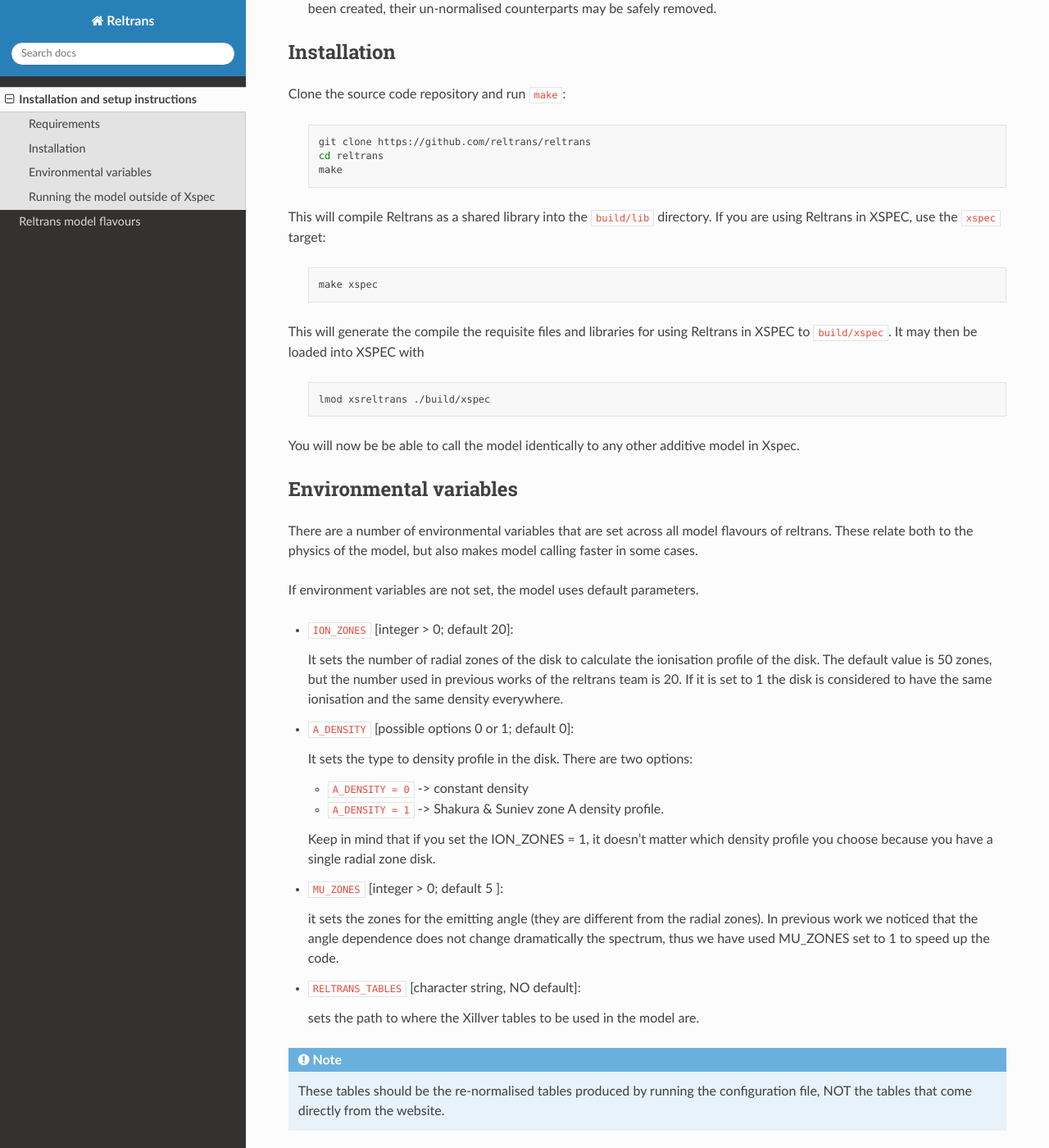
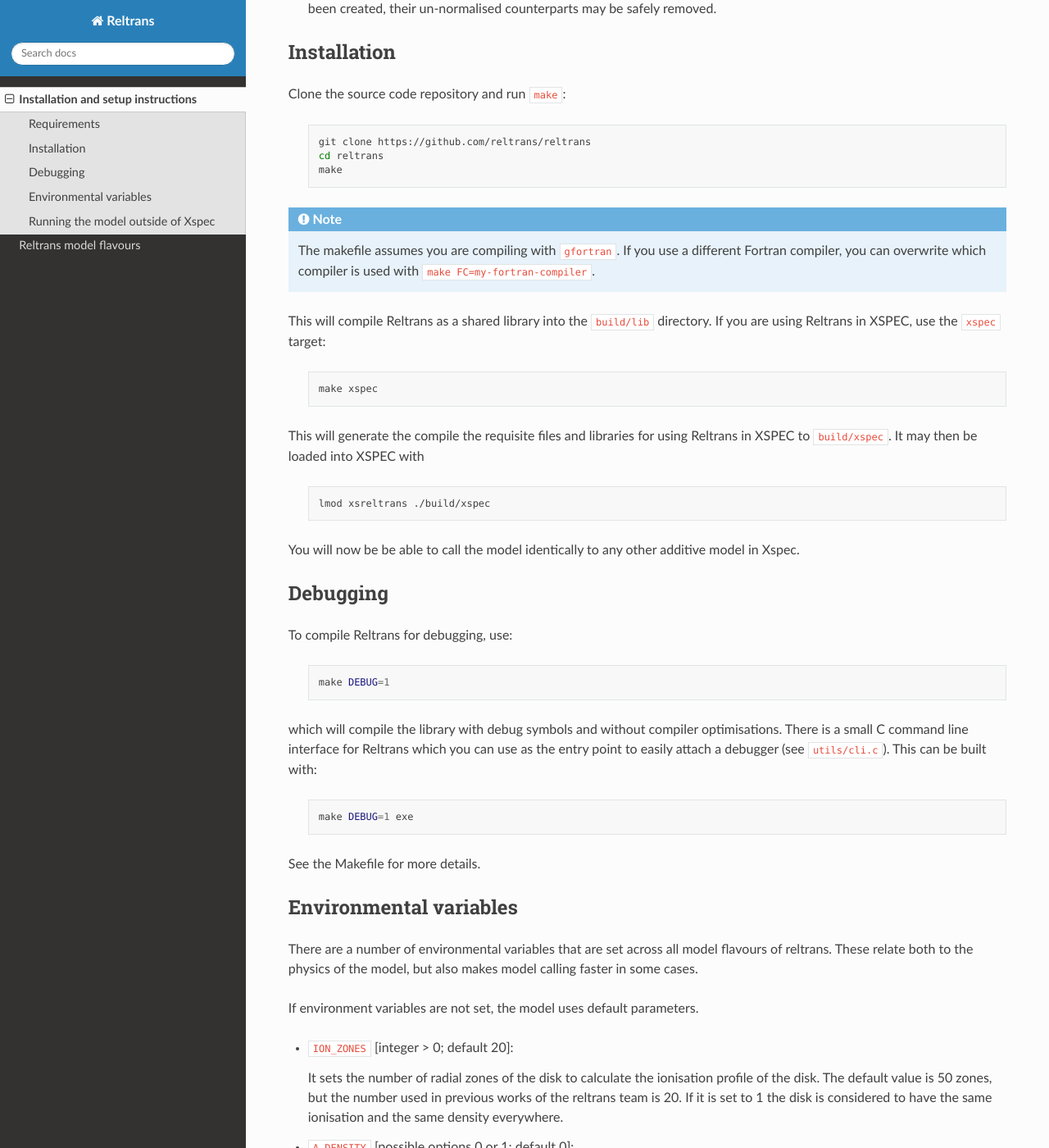
Before and after one commit to reltrans/reltransDocs, a Sphinx documentation site: the page built from source/installation.rst, in a window 1280 px wide and 1400 px high, scrolled down 711 px. Shown: the whole window at 82% size. Built offline with Sphinx 7.4.7 and the Read the Docs theme 3.1.0, drawn with Linux system fonts in a browser that asks for light colours.

Commit message:
feat: add Make documentation
This includes the compiler flag and how to compile for debugging.

```diff
--- a/source/installation.rst
+++ b/source/installation.rst
@@ -51,6 +51,11 @@
     cd reltrans
     make
 
+.. note::
+   The makefile assumes you are compiling with ``gfortran``. If you use a
+   different Fortran compiler, you can overwrite which compiler is used with
+   ``make FC=my-fortran-compiler``.
+
 This will compile Reltrans as a shared library into the ``build/lib``
 directory. If you are using Reltrans in XSPEC, use the ``xspec`` target:
 
@@ -67,6 +72,26 @@
 
 You will now be be able to call the model identically to any other additive
 model in Xspec.
+
+Debugging
+---------
+
+To compile Reltrans for debugging, use:
+
+ .. code-block:: bash
+
+    make DEBUG=1
+
+which will compile the library with debug symbols and without compiler
+optimisations. There is a small C command line interface for Reltrans which you
+can use as the entry point to easily attach a debugger (see ``utils/cli.c``).
+This can be built with:
+
+ .. code-block:: bash
+
+    make DEBUG=1 exe
+
+See the Makefile for more details.
 
 .. _environmentvars:
 
```
